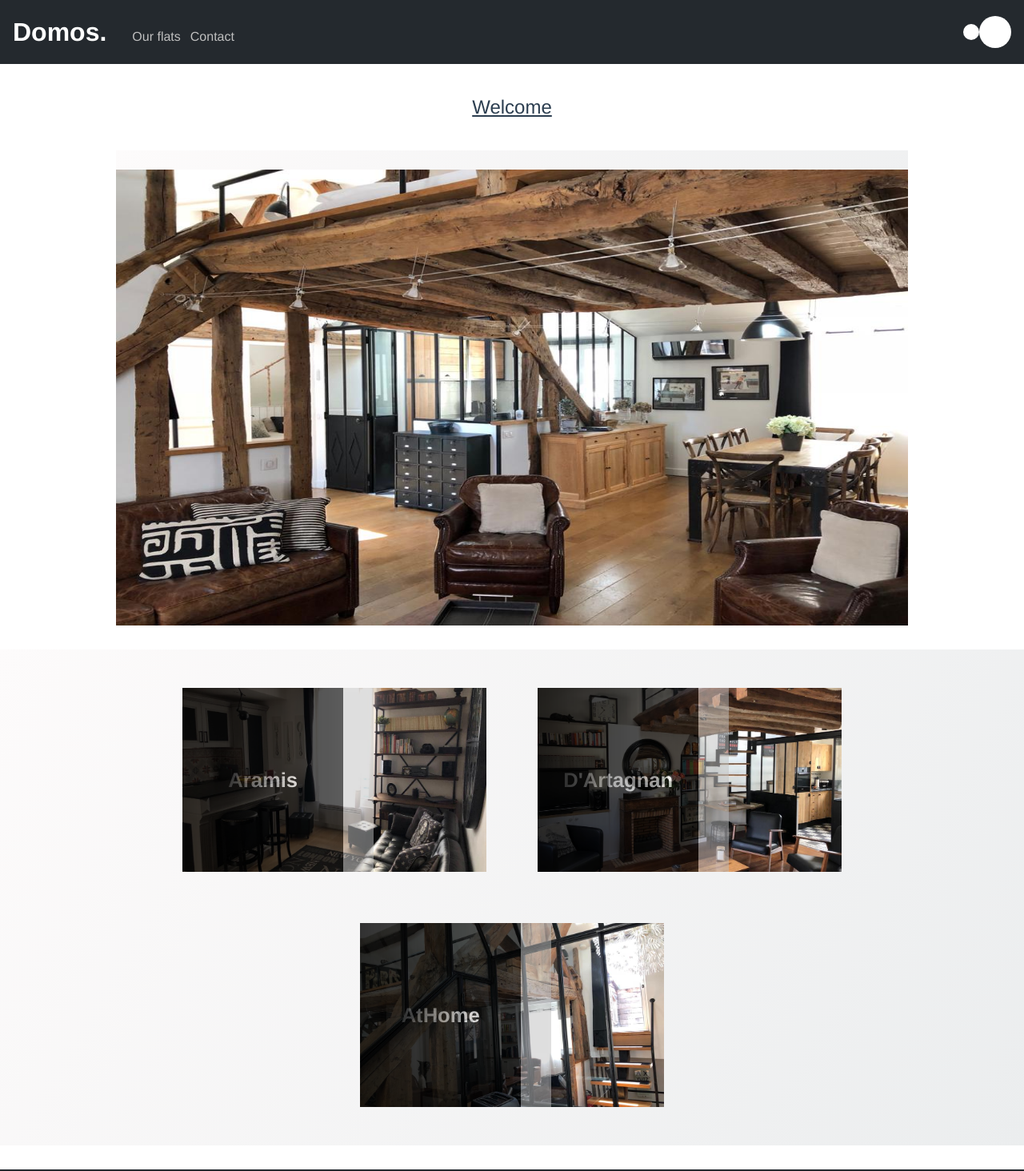
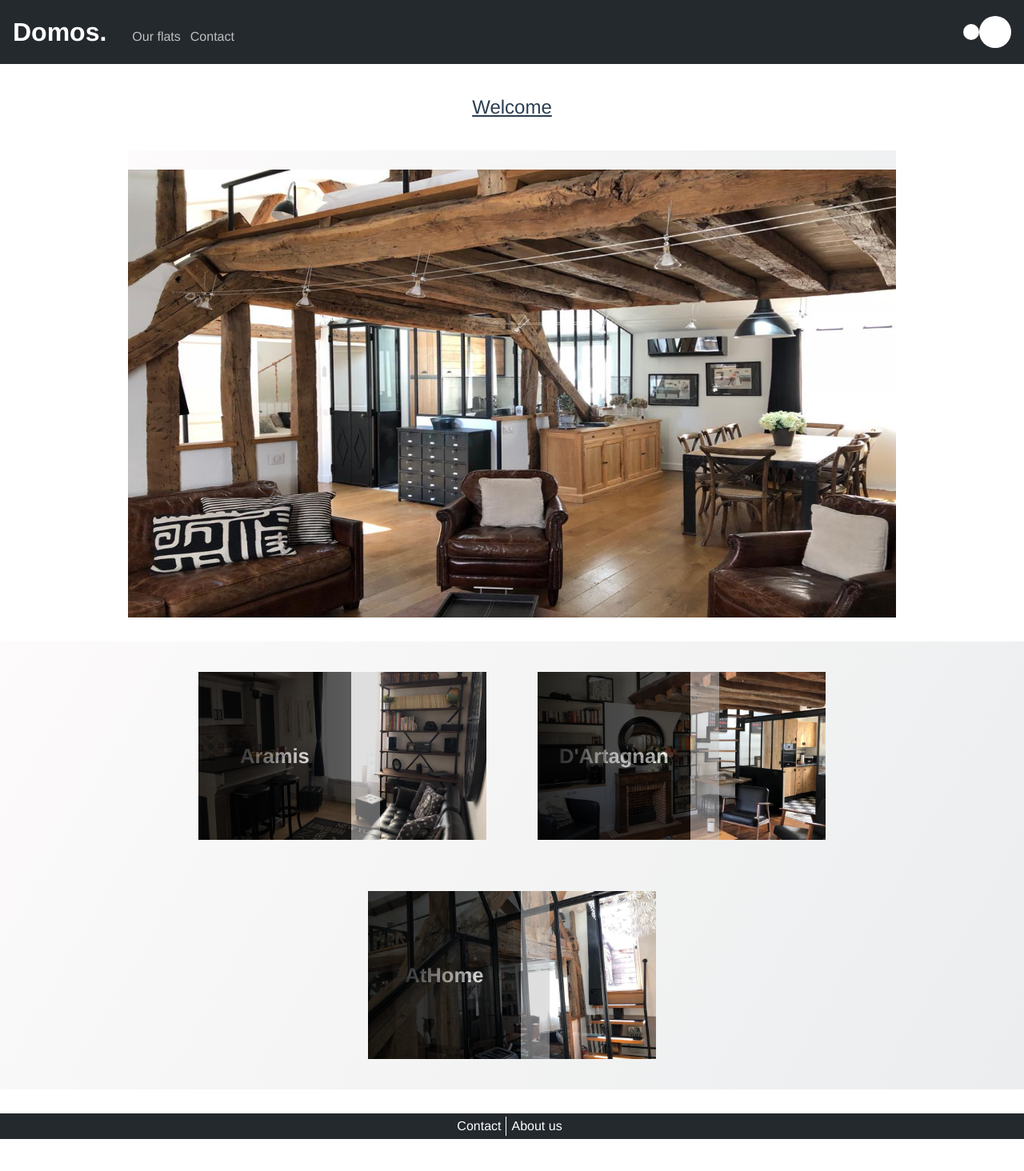
Before and after one commit to prastoin/Domos, a Vue app: page / in a window 1280 px wide. Shown: the top 1464 px of the page at 80% size. After the commit the page ends 1424 px from the top, so only its background shows below. Built offline with nearby package versions, Linux system fonts and the light colour scheme.

Commit message:
resize again scale less

```diff
--- a/src/components/carousel.vue
+++ b/src/components/carousel.vue
@@ -132,7 +132,7 @@ export default {
 
 .galerie {
     position: relative;
-    height: 570px;
+    height: 560px;
     width: 100%;
     overflow: hidden;
 }
--- a/src/components/slide.vue
+++ b/src/components/slide.vue
@@ -43,7 +43,7 @@ export default {
 .root {
     margin-top: 30px;
     margin-bottom: 30px;
-    padding: 16px;
+    padding: 6px;
     display: flex;
     flex-wrap: wrap;
     justify-content: center;
@@ -55,8 +55,8 @@ export default {
     margin: 32px;
     flex: wrap;
     display: flex;
-    width: 380px;
-    height: 230px;
+    width: 360px;
+    height: 210px;
     position: relative;
     #txtContainer {
         position: relative;
--- a/src/views/home.vue
+++ b/src/views/home.vue
@@ -28,7 +28,7 @@ export default {
 <style scoped lang="stylus">
 
 .container {
-    max-width: 990px;
+    max-width: 960px;
     margin-right: auto;
     margin-left: auto;
     background-image: linear-gradient(120deg, #fdfbfb 0%, #ebedee 100%);
```
